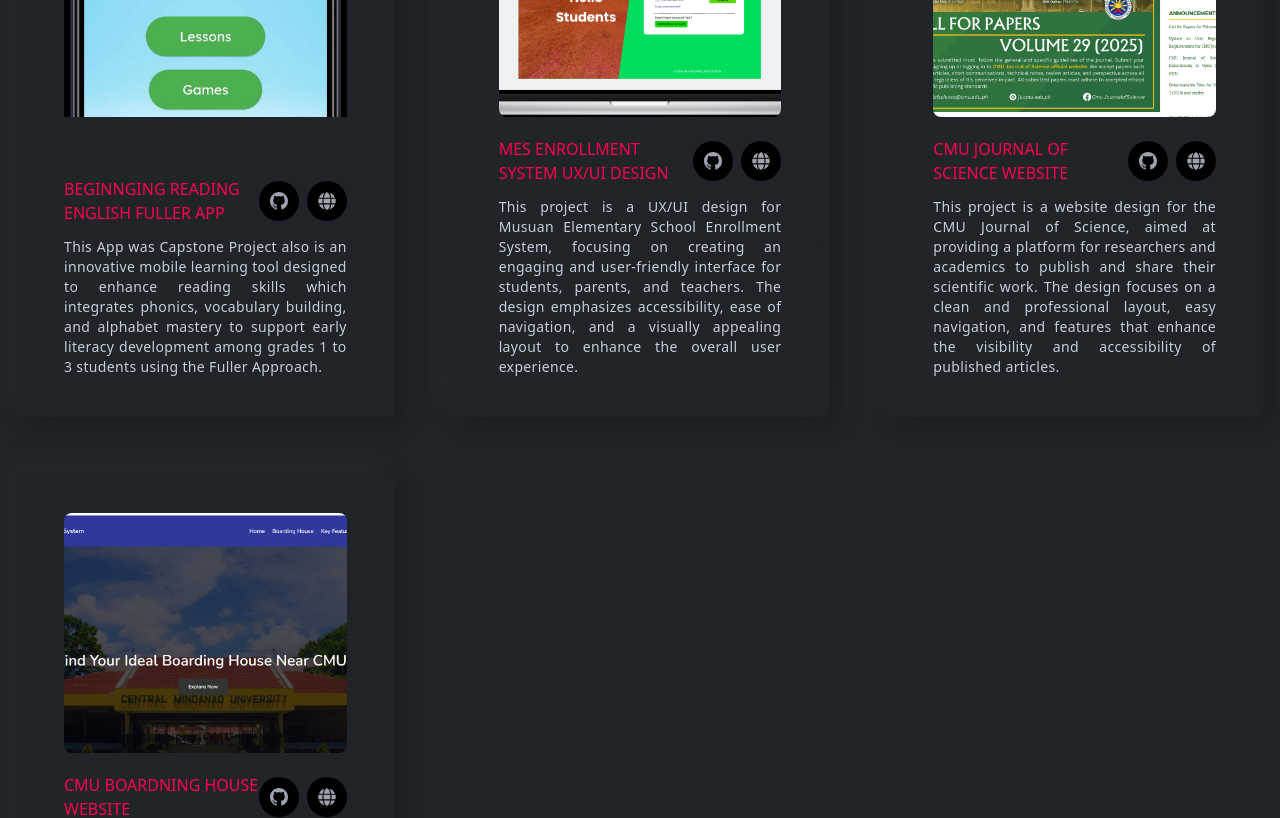
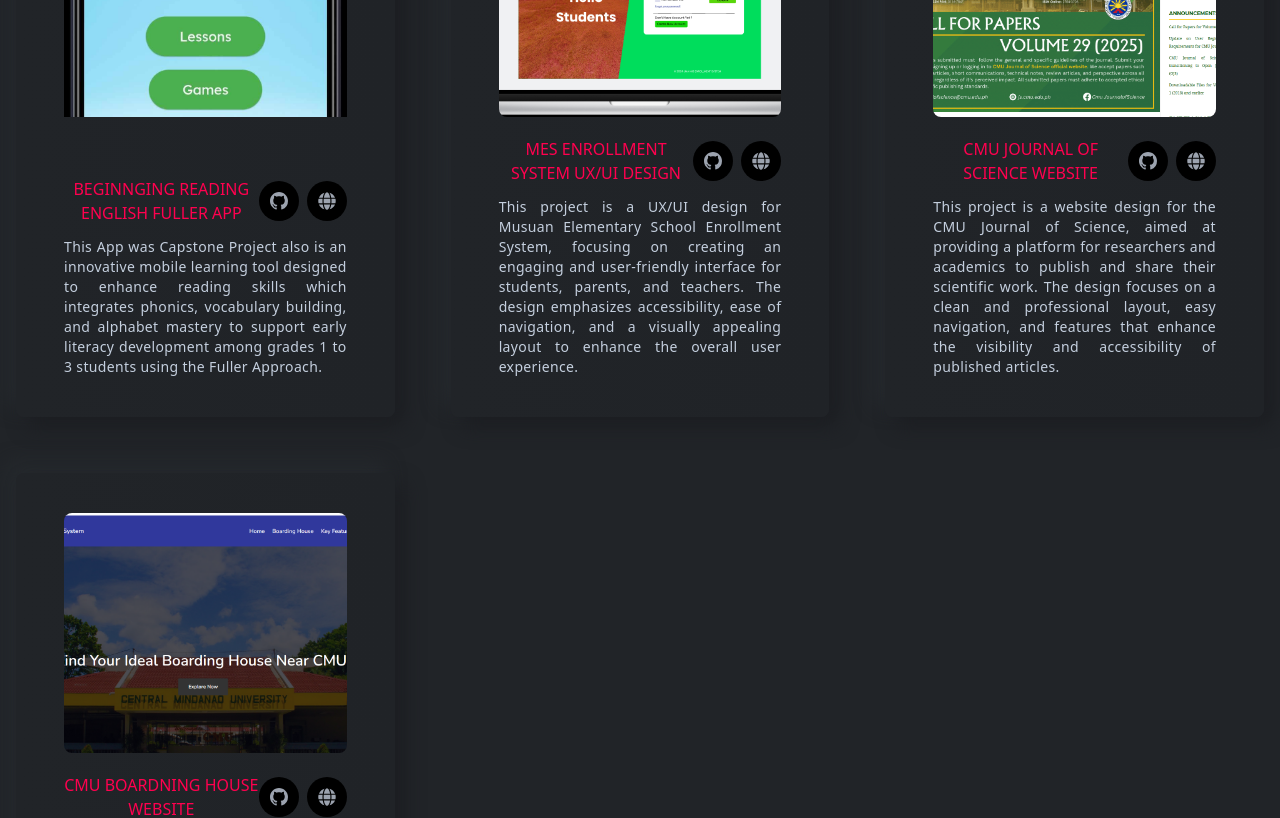
Before and after one commit to cmuciscaguinea/joemaraguineaportfolio, a React (Create React App) app: page / in a window 1280 px wide. Shown: the part 1280-2098 px from the top of the page. Built offline with nearby package versions, Linux system fonts and the light colour scheme.

Commit message:
Update ProjectsCard.js

```diff
--- a/src/components/projects/ProjectsCard.js
+++ b/src/components/projects/ProjectsCard.js
@@ -15,7 +15,7 @@
       <div className="w-full mt-5 flex flex-col  gap-6">
         <div>
           <div className="flex items-center justify-between">
-            <h3 className="text-base uppercase text-designColor font-normal">
+            <h3 className="text-base uppercase text-designColor font-normal [text-align:center] ">
               {title}
             </h3>
             <div className="flex gap-2">
```
